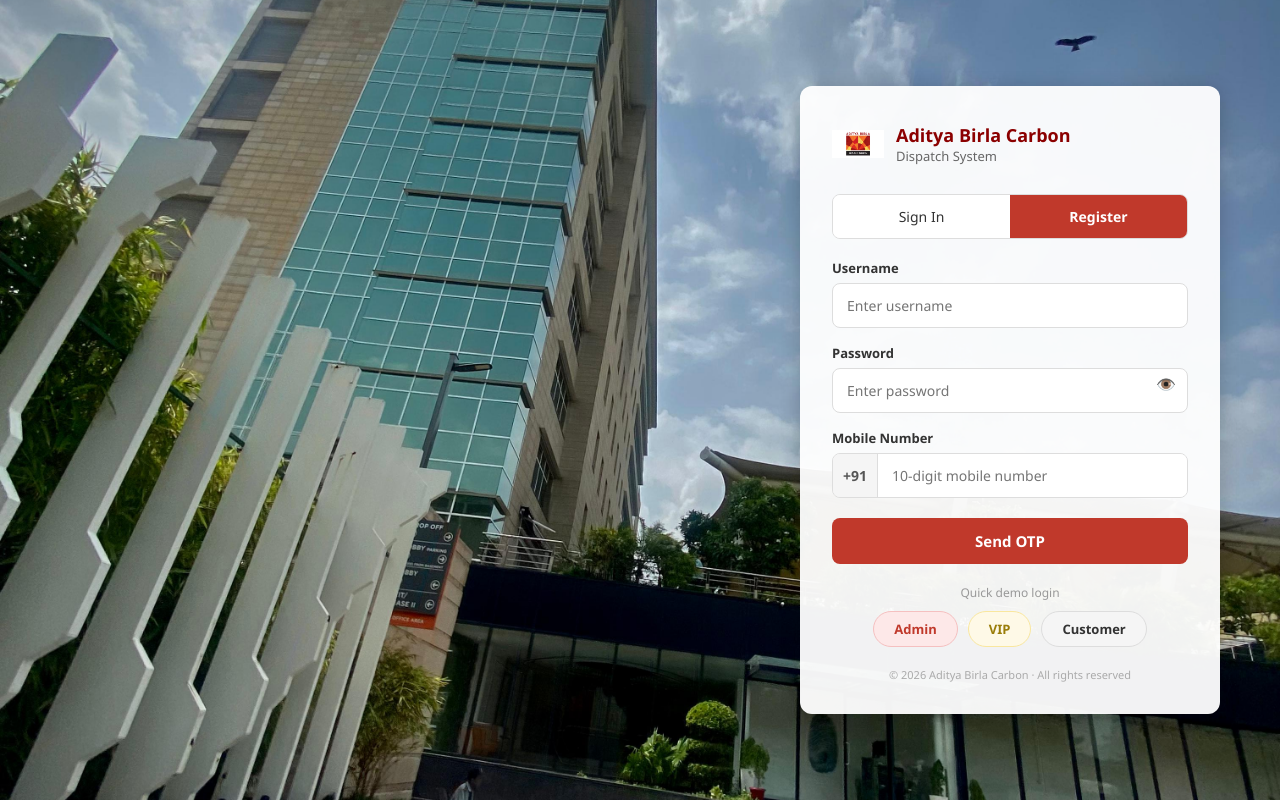
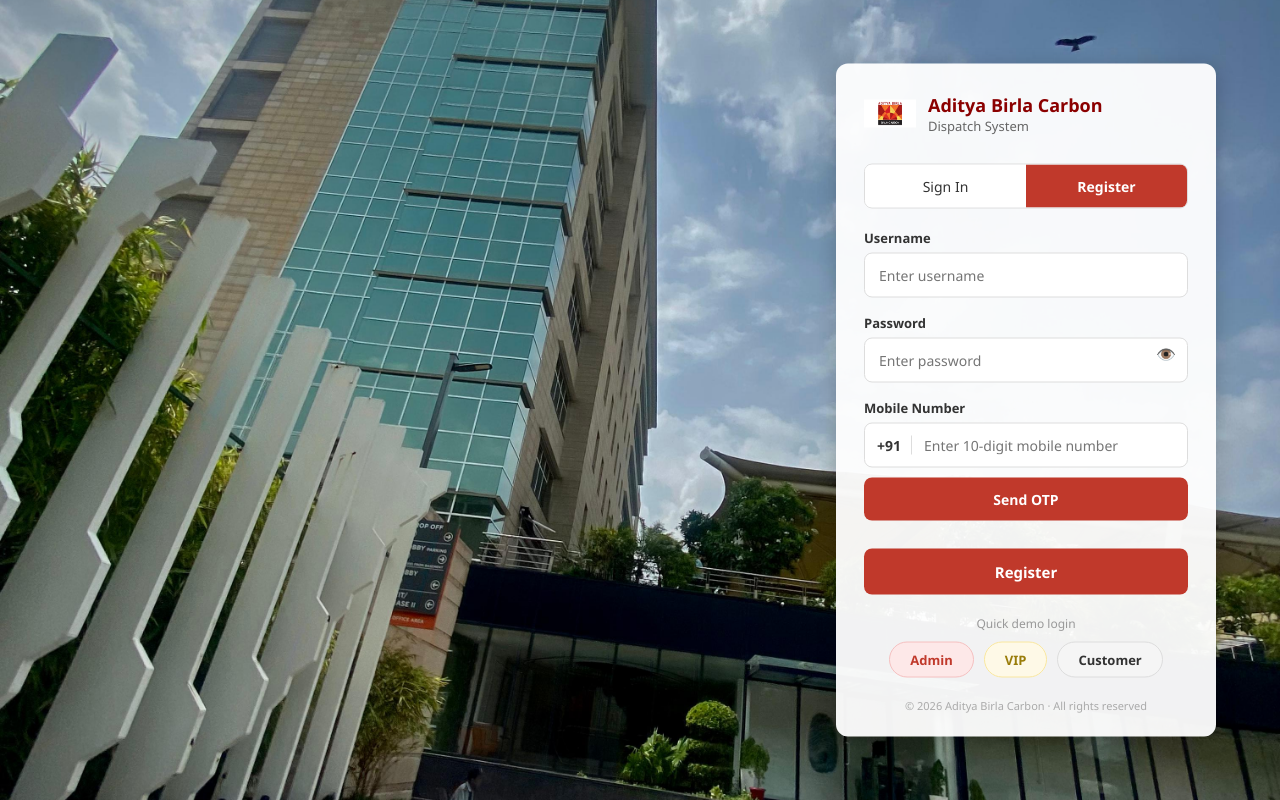
Before and after one commit to misthi0/warehouse-ai-system, a React (Create React App) app in the folder frontend/: page / in a window 1280 px wide. Both pictures are taken after a click on the button "Register". Built offline with nearby package versions, Linux system fonts and the light colour scheme; no server answers.

Commit message:
Connect all frontend pages to backend API

```diff
--- a/frontend/src/pages/login.js
+++ b/frontend/src/pages/login.js
@@ -1,19 +1,22 @@
 import React, { useState } from "react";
 
-const API_BASE_URL = process.env.REACT_APP_API_URL || "http://localhost:5000";
+const API_BASE_URL = process.env.REACT_APP_API_URL || "http://localhost:8000";
 
 function Login() {
   const [activeTab, setActiveTab] = useState("signin");
   const [username, setUsername] = useState("");
   const [password, setPassword] = useState("");
-  const [mobile, setMobile] = useState("");
   const [showPassword, setShowPassword] = useState(false);
   const [loading, setLoading] = useState(false);
   const [error, setError] = useState("");
+
+  // OTP states (only for Register tab)
+  const [mobile, setMobile] = useState("");
   const [otpSent, setOtpSent] = useState(false);
+  const [otpValue, setOtpValue] = useState("");
   const [generatedOtp, setGeneratedOtp] = useState("");
-  const [enteredOtp, setEnteredOtp] = useState("");
-  const [registrationSuccess, setRegistrationSuccess] = useState(false);
+  const [otpVerified, setOtpVerified] = useState(false);
+  const [otpError, setOtpError] = useState("");
 
   const redirectByRole = (role) => {
     if (role === "admin") window.location.href = "/dashboard";
@@ -24,7 +27,10 @@
   const handleLogin = async (e) => {
     e.preventDefault();
     setError("");
-    if (!username || !password) { setError("Please enter username and password"); return; }
+    if (!username || !password) {
+      setError("Please enter username and password");
+      return;
+    }
     setLoading(true);
     try {
       const response = await fetch(`${API_BASE_URL}/api/auth/login`, {
@@ -35,8 +41,8 @@
       const data = await response.json();
       if (!response.ok) throw new Error(data.message || "Login failed");
      localStorage.setItem("token", data.token);
-      localStorage.setItem("role", data.role);
-      localStorage.setItem("username", data.username);
+localStorage.setItem("role", data.user?.role || data.role);
+localStorage.setItem("username", data.user?.username || data.username);
       redirectByRole(data.role);
     } catch (err) {
       setError(err.message || "Login failed. Please try again.");
@@ -45,54 +51,79 @@
     }
   };
 
-  const handleSendOtp = (e) => {
+  const handleSendOtp = () => {
+    setOtpError("");
+    if (!mobile || mobile.length < 10) {
+      setOtpError("Please enter a valid 10-digit mobile number");
+      return;
+    }
+    const otp = Math.floor(1000 + Math.random() * 9000).toString();
+    setGeneratedOtp(otp);
+    setOtpSent(true);
+    setOtpValue("");
+    setOtpVerified(false);
+  };
+
+  const handleVerifyOtp = () => {
+    if (otpValue === generatedOtp) {
+      setOtpVerified(true);
+      setOtpError("");
+    } else {
+      setOtpError("❌ Wrong OTP. Please try again.");
+    }
+  };
+
+  const handleRegister = async (e) => {
     e.preventDefault();
     setError("");
-    if (!username || !password) { setError("Please enter username and password"); return; }
-    if (!mobile || mobile.length !== 10 || !/^[6-9]\d{9}$/.test(mobile)) {
-      setError("Please enter a valid 10-digit Indian mobile number");
+    if (!username || !password) {
+      setError("Please enter username and password");
       return;
     }
-    const otp = String(Math.floor(1000 + Math.random() * 9000));
-    setGeneratedOtp(otp);
-    setOtpSent(true);
-    setError("");
-    console.log("🔐 OTP for testing:", otp);
-    alert(`OTP sent to +91 ${mobile}\n\nFor testing: ${otp}`);
-  };
-
-  const handleVerifyOtp = (e) => {
-    e.preventDefault();
-    setError("");
-    if (enteredOtp !== generatedOtp) {
-      setError("❌ Invalid OTP. Please try again.");
+    if (!otpVerified) {
+      setError("Please verify your mobile number first");
       return;
     }
-    setRegistrationSuccess(true);
+    setLoading(true);
+    try {
+      const response = await fetch(`${API_BASE_URL}/api/auth/register`, {
+        method: "POST",
+        headers: { "Content-Type": "application/json" },
+        body: JSON.stringify({ username, password, role: "customer" }),
+      });
+      const data = await response.json();
+      if (!response.ok) throw new Error(data.detail || data.message || "Registration failed");
+      alert("✅ Registration successful! Please sign in.");
+      setActiveTab("signin");
+      setMobile("");
+      setOtpSent(false);
+      setOtpVerified(false);
+      setOtpValue("");
+    } catch (err) {
+      setError(err.message || "Registration failed.");
+    } finally {
+      setLoading(false);
+    }
   };
 
 const handleDemoLogin = (role) => {
-    localStorage.setItem("role", role);
-    localStorage.setItem("username", role);
-    localStorage.setItem("token", "demo-token");
-    redirectByRole(role);
+    const credentials = {
+      admin: { username: "admin", password: "admin123" },
+      vip: { username: "vip", password: "vip123" },
+      customer: { username: "customer", password: "customer123" },
     };
-
-  const resetRegister = () => {
-    setOtpSent(false);
-    setRegistrationSuccess(false);
-    setGeneratedOtp("");
-    setEnteredOtp("");
-    setMobile("");
-    setUsername("");
-    setPassword("");
-    setError("");
+    const cred = credentials[role];
+    setUsername(cred.username);
+    setPassword(cred.password);
+    setActiveTab("signin");
+    setError(`Demo credentials filled for ${role}. Click Sign In to continue.`);
   };
 
   return (
     <div style={styles.container}>
       <div style={styles.card}>
-        {/* Logo */}
+
+        {/* Logo + Title */}
         <div style={styles.header}>
           <img src="/logo-abc.png" alt="Aditya Birla Carbon" style={styles.logo} />
           <div>
@@ -105,7 +136,7 @@
         <div style={styles.tabRow}>
           <button
             style={activeTab === "signin" ? styles.tabActive : styles.tabInactive}
-            onClick={() => { setActiveTab("signin"); setError(""); resetRegister(); }}
+            onClick={() => { setActiveTab("signin"); setError(""); }}
           >
             Sign In
           </button>
@@ -120,16 +151,26 @@
         {/* Error */}
         {error && <div style={styles.error}>{error}</div>}
 
-        {/* SIGN IN */}
+        {/* SIGN IN FORM */}
         {activeTab === "signin" && (
           <form onSubmit={handleLogin}>
             <label style={styles.label}>Username</label>
-            <input type="text" placeholder="Enter username" value={username}
-              onChange={(e) => setUsername(e.target.value)} style={styles.input} />
+            <input
+              type="text"
+              placeholder="Enter username"
+              value={username}
+              onChange={(e) => setUsername(e.target.value)}
+              style={styles.input}
+            />
             <label style={styles.label}>Password</label>
             <div style={styles.passwordWrapper}>
-              <input type={showPassword ? "text" : "password"} placeholder="Enter password"
-                value={password} onChange={(e) => setPassword(e.target.value)} style={styles.input} />
+              <input
+                type={showPassword ? "text" : "password"}
+                placeholder="Enter password"
+                value={password}
+                onChange={(e) => setPassword(e.target.value)}
+                style={styles.input}
+              />
               <span onClick={() => setShowPassword(!showPassword)} style={styles.eyeIcon}>
                 {showPassword ? "🙈" : "👁️"}
               </span>
@@ -140,73 +181,113 @@
           </form>
         )}
 
-        {/* REGISTER */}
+        {/* REGISTER FORM */}
         {activeTab === "register" && (
-          <>
-            {registrationSuccess ? (
-              <div style={styles.successCard}>
-                <div style={styles.successIcon}>✅</div>
-                <h3 style={styles.successTitle}>Registration Successful!</h3>
-                <p style={styles.successSub}>Your account has been created successfully.</p>
-                <p style={styles.successMobile}>Mobile: +91 {mobile}</p>
-                <button onClick={() => { setActiveTab("signin"); resetRegister(); }} style={styles.submitBtn}>
-                  Go to Sign In
-                </button>
-              </div>
-            ) : !otpSent ? (
-              <form onSubmit={handleSendOtp}>
+          <form onSubmit={handleRegister}>
             <label style={styles.label}>Username</label>
-                <input type="text" placeholder="Enter username" value={username}
-                  onChange={(e) => setUsername(e.target.value)} style={styles.input} />
+            <input
+              type="text"
+              placeholder="Enter username"
+              value={username}
+              onChange={(e) => setUsername(e.target.value)}
+              style={styles.input}
+            />
+
             <label style={styles.label}>Password</label>
             <div style={styles.passwordWrapper}>
-                  <input type={showPassword ? "text" : "password"} placeholder="Enter password"
-                    value={password} onChange={(e) => setPassword(e.target.value)} style={styles.input} />
+              <input
+                type={showPassword ? "text" : "password"}
+                placeholder="Enter password"
+                value={password}
+                onChange={(e) => setPassword(e.target.value)}
+                style={styles.input}
+              />
               <span onClick={() => setShowPassword(!showPassword)} style={styles.eyeIcon}>
                 {showPassword ? "🙈" : "👁️"}
               </span>
             </div>
+
+            {/* Mobile Number */}
             <label style={styles.label}>Mobile Number</label>
-                <div style={styles.mobileWrapper}>
-                  <span style={styles.mobilePrefix}>+91</span>
-                  <input type="tel" placeholder="10-digit mobile number" value={mobile}
-                    maxLength={10} onChange={(e) => setMobile(e.target.value.replace(/\D/g, ""))}
-                    style={styles.mobileInput} />
+            <div style={styles.mobileRow}>
+              <span style={styles.countryCode}>+91</span>
+              <input
+                type="tel"
+                placeholder="Enter 10-digit mobile number"
+                value={mobile}
+                onChange={(e) => {
+                  setMobile(e.target.value.replace(/\D/g, "").slice(0, 10));
+                  setOtpSent(false);
+                  setOtpVerified(false);
+                  setOtpError("");
+                }}
+                style={styles.mobileInput}
+                maxLength={10}
+              />
             </div>
-                <button type="submit" style={styles.submitBtn}>Send OTP</button>
-              </form>
-            ) : (
-              <form onSubmit={handleVerifyOtp}>
-                <div style={styles.otpInfoBox}>
-                  <p style={styles.otpInfoText}>OTP sent to <strong>+91 {mobile}</strong></p>
-                  <p style={styles.otpInfoSub}>Enter the 4-digit OTP below</p>
+
+            {/* Send OTP button */}
+            {!otpSent && !otpVerified && (
+              <button
+                type="button"
+                onClick={handleSendOtp}
+                style={styles.sendOtpBtn}
+              >
+                Send OTP
+              </button>
+            )}
+
+            {/* OTP sent — show OTP inline */}
+            {otpSent && !otpVerified && (
+              <div style={styles.otpBox}>
+                <p style={styles.otpSuccessMsg}>
+                  ✅ OTP sent successfully to +91 {mobile}
+                </p>
+                <div style={styles.otpDisplay}>
+                  Your OTP: <strong style={styles.otpNumber}>{generatedOtp}</strong>
                 </div>
-                <label style={styles.label}>Enter OTP</label>
-                <input type="tel" placeholder="Enter 4-digit OTP" value={enteredOtp}
-                  maxLength={4} onChange={(e) => setEnteredOtp(e.target.value.replace(/\D/g, ""))}
-                  style={{ ...styles.input, letterSpacing: "8px", fontSize: "20px", textAlign: "center" }} />
-                <button type="submit" style={styles.submitBtn}>Verify OTP & Register</button>
-                <button type="button"
-                  onClick={() => { setOtpSent(false); setEnteredOtp(""); setError(""); }}
-                  style={styles.backBtn}>
-                  ← Change Mobile Number
+                <input
+                  type="text"
+                  placeholder="Enter 4-digit OTP"
+                  value={otpValue}
+                  onChange={(e) => setOtpValue(e.target.value.replace(/\D/g, "").slice(0, 4))}
+                  style={styles.otpInput}
+                  maxLength={4}
+                />
+                {otpError && <p style={styles.otpError}>{otpError}</p>}
+                <div style={{ display: "flex", gap: "8px" }}>
+                  <button type="button" onClick={handleVerifyOtp} style={styles.verifyBtn}>
+                    Verify OTP
+                  </button>
+                  <button type="button" onClick={handleSendOtp} style={styles.resendBtn}>
+                    Resend OTP
+                  </button>
+                </div>
+              </div>
+            )}
+
+            {/* Verified */}
+            {otpVerified && (
+              <p style={styles.verifiedMsg}>✅ Mobile number verified!</p>
+            )}
+
+            <button
+              type="submit"
+              style={{ ...styles.submitBtn, marginTop: "14px" }}
+              disabled={loading}
+            >
+              {loading ? "Please wait..." : "Register"}
             </button>
           </form>
         )}
-          </>
-        )}
 
-        {/* Demo Login */}
-        {!registrationSuccess && (
-          <>
+        {/* Quick Demo Login */}
         <p style={styles.demoLabel}>Quick demo login</p>
         <div style={styles.demoRow}>
           <button style={styles.adminBtn} onClick={() => handleDemoLogin("admin")}>Admin</button>
           <button style={styles.vipBtn} onClick={() => handleDemoLogin("vip")}>VIP</button>
           <button style={styles.customerBtn} onClick={() => handleDemoLogin("customer")}>Customer</button>
         </div>
-          </>
-        )}
 
         <p style={styles.footer}>© 2026 Aditya Birla Carbon · All rights reserved</p>
       </div>
@@ -216,46 +297,131 @@
 
 const styles = {
   container: {
-    minHeight: "100vh", display: "flex", alignItems: "center",
-    justifyContent: "flex-end", paddingRight: "60px",
+    minHeight: "100vh",
+    position: "relative",
+    display: "flex",
+    alignItems: "flex-end",
+    justifyContent: "flex-end",
+    paddingRight: "10%",
+    paddingBottom: "8%",
     backgroundImage: "url('/imagebuilding.png')",
-    backgroundSize: "cover", backgroundPosition: "center", backgroundRepeat: "no-repeat",
+    backgroundSize: "cover",
+    backgroundPosition: "center",
+    backgroundRepeat: "no-repeat",
   },
  card: {
-    backgroundColor: "rgba(255,255,255,0.95)", borderRadius: "12px", padding: "32px",
-    width: "100%", maxWidth: "420px", boxShadow: "0 4px 20px rgba(0,0,0,0.2)",
+    backgroundColor: "rgba(255,255,255,0.95)",
+    borderRadius: "12px",
+    padding: "24px 28px",
+    width: "100%",
+    maxWidth: "380px",
+    boxShadow: "0 4px 20px rgba(0,0,0,0.2)",
+    position: "absolute",
+    right: "5%",
+    top: "50%",
+    transform: "translateY(-50%)",
+    maxHeight: "90vh",
+    overflowY: "auto",
   },
-  header:          { display: "flex", alignItems: "center", gap: "12px", marginBottom: "24px" },
-  logo:            { width: "52px", height: "52px", objectFit: "contain" },
-  title:           { margin: 0, fontSize: "18px", fontWeight: "700", color: "#8B0000" },
-  subtitle:        { margin: 0, fontSize: "13px", color: "#666" },
-  tabRow:          { display: "flex", marginBottom: "20px", borderRadius: "8px", overflow: "hidden", border: "1px solid #ddd" },
-  tabActive:       { flex: 1, padding: "12px", backgroundColor: "#C0392B", color: "#fff", border: "none", cursor: "pointer", fontWeight: "600", fontSize: "14px" },
-  tabInactive:     { flex: 1, padding: "12px", backgroundColor: "#fff", color: "#333", border: "none", cursor: "pointer", fontWeight: "500", fontSize: "14px" },
-  error:           { backgroundColor: "#fdecea", color: "#C0392B", padding: "10px 14px", borderRadius: "6px", fontSize: "13px", marginBottom: "12px" },
-  label:           { fontSize: "13px", fontWeight: "600", color: "#333", marginBottom: "6px", display: "block" },
-  input:           { padding: "12px 14px", borderRadius: "8px", border: "1px solid #ddd", fontSize: "14px", marginBottom: "16px", outline: "none", width: "100%", boxSizing: "border-box", display: "block" },
+  header: { display: "flex", alignItems: "center", gap: "12px", marginBottom: "24px" },
+  logo: { width: "52px", height: "52px", objectFit: "contain" },
+  title: { margin: 0, fontSize: "18px", fontWeight: "700", color: "#8B0000" },
+  subtitle: { margin: 0, fontSize: "13px", color: "#666" },
+  tabRow: {
+    display: "flex", marginBottom: "20px",
+    borderRadius: "8px", overflow: "hidden", border: "1px solid #ddd",
+  },
+  tabActive: {
+    flex: 1, padding: "12px", backgroundColor: "#C0392B", color: "#fff",
+    border: "none", cursor: "pointer", fontWeight: "600", fontSize: "14px",
+  },
+  tabInactive: {
+    flex: 1, padding: "12px", backgroundColor: "#fff", color: "#333",
+    border: "none", cursor: "pointer", fontWeight: "500", fontSize: "14px",
+  },
+  error: {
+    backgroundColor: "#eef2ff", color: "#3B5BDB", padding: "10px 14px",
+    borderRadius: "6px", fontSize: "13px", marginBottom: "12px",
+  },
+  label: { fontSize: "13px", fontWeight: "600", color: "#333", marginBottom: "6px", display: "block" },
+  input: {
+    padding: "12px 14px", borderRadius: "8px", border: "1px solid #ddd",
+    fontSize: "14px", marginBottom: "16px", outline: "none",
+    width: "100%", boxSizing: "border-box", display: "block",
+  },
   passwordWrapper: { position: "relative", marginBottom: "8px" },
-  eyeIcon:         { position: "absolute", right: "12px", top: "35%", transform: "translateY(-50%)", cursor: "pointer", fontSize: "16px" },
-  mobileWrapper:   { display: "flex", alignItems: "center", border: "1px solid #ddd", borderRadius: "8px", marginBottom: "16px", overflow: "hidden" },
-  mobilePrefix:    { backgroundColor: "#f5f5f5", padding: "12px 10px", fontSize: "14px", fontWeight: "600", color: "#555", borderRight: "1px solid #ddd" },
-  mobileInput:     { flex: 1, padding: "12px 14px", border: "none", fontSize: "14px", outline: "none" },
-  submitBtn:       { padding: "13px", backgroundColor: "#C0392B", color: "#fff", border: "none", borderRadius: "8px", fontSize: "15px", fontWeight: "600", cursor: "pointer", width: "100%", marginTop: "4px" },
-  backBtn:         { padding: "10px", backgroundColor: "transparent", color: "#666", border: "1px solid #ddd", borderRadius: "8px", fontSize: "13px", cursor: "pointer", width: "100%", marginTop: "8px" },
-  otpInfoBox:      { backgroundColor: "#eef2ff", borderRadius: "8px", padding: "14px", marginBottom: "16px", textAlign: "center" },
-  otpInfoText:     { margin: 0, fontSize: "14px", color: "#333" },
-  otpInfoSub:      { margin: "4px 0 0", fontSize: "12px", color: "#888" },
-  successCard:     { textAlign: "center", padding: "16px 0" },
-  successIcon:     { fontSize: "48px", marginBottom: "12px" },
-  successTitle:    { margin: "0 0 8px", fontSize: "18px", fontWeight: "700", color: "#27AE60" },
-  successSub:      { margin: "0 0 8px", color: "#555", fontSize: "13px" },
-  successMobile:   { margin: "0 0 20px", color: "#888", fontSize: "13px" },
-  demoLabel:       { textAlign: "center", color: "#999", fontSize: "12px", margin: "20px 0 10px" },
-  demoRow:         { display: "flex", gap: "10px", justifyContent: "center", marginBottom: "20px" },
-  adminBtn:        { padding: "8px 20px", backgroundColor: "#fde8e8", color: "#C0392B", border: "1px solid #f5c0c0", borderRadius: "20px", cursor: "pointer", fontWeight: "600", fontSize: "13px" },
-  vipBtn:          { padding: "8px 20px", backgroundColor: "#fef9e7", color: "#9a7d0a", border: "1px solid #f9e79f", borderRadius: "20px", cursor: "pointer", fontWeight: "600", fontSize: "13px" },
-  customerBtn:     { padding: "8px 20px", backgroundColor: "#f5f5f5", color: "#333", border: "1px solid #ddd", borderRadius: "20px", cursor: "pointer", fontWeight: "600", fontSize: "13px" },
-  footer:          { textAlign: "center", color: "#aaa", fontSize: "11px", marginTop: "8px" },
+  eyeIcon: {
+    position: "absolute", right: "12px", top: "35%",
+    transform: "translateY(-50%)", cursor: "pointer", fontSize: "16px",
+  },
+  mobileRow: {
+    display: "flex", alignItems: "center", gap: "8px",
+    border: "1px solid #ddd", borderRadius: "8px",
+    padding: "4px 12px", marginBottom: "10px", backgroundColor: "#fff",
+  },
+  countryCode: {
+    fontSize: "14px", fontWeight: "600", color: "#333",
+    borderRight: "1px solid #ddd", paddingRight: "10px",
+  },
+  mobileInput: {
+    border: "none", outline: "none", fontSize: "14px",
+    flex: 1, padding: "8px 4px", backgroundColor: "transparent",
+  },
+  sendOtpBtn: {
+    width: "100%", padding: "12px", backgroundColor: "#C0392B",
+    color: "#fff", border: "none", borderRadius: "8px",
+    fontSize: "14px", fontWeight: "600", cursor: "pointer", marginBottom: "14px",
+  },
+  otpBox: {
+    backgroundColor: "#f9f9f9", border: "1px solid #e0e0e0",
+    borderRadius: "10px", padding: "14px 16px", marginBottom: "10px",
+  },
+  otpSuccessMsg: {
+    color: "#27AE60", fontSize: "13px", fontWeight: "600", margin: "0 0 8px",
+  },
+  otpDisplay: {
+    backgroundColor: "#fef9e7", border: "1px solid #f9e79f",
+    borderRadius: "8px", padding: "10px 14px", marginBottom: "12px",
+    fontSize: "13px", color: "#7d6608", textAlign: "center",
+  },
+  otpNumber: { fontSize: "22px", letterSpacing: "8px", color: "#8B0000" },
+  otpInput: {
+    width: "100%", boxSizing: "border-box", padding: "10px 12px",
+    borderRadius: "8px", border: "1px solid #ddd", fontSize: "18px",
+    letterSpacing: "6px", textAlign: "center", marginBottom: "10px", outline: "none",
+  },
+  otpError: { color: "#C0392B", fontSize: "12px", margin: "0 0 8px" },
+  verifyBtn: {
+    flex: 1, padding: "9px", backgroundColor: "#C0392B", color: "#fff",
+    border: "none", borderRadius: "8px", cursor: "pointer", fontWeight: "600", fontSize: "13px",
+  },
+  resendBtn: {
+    flex: 1, padding: "9px", backgroundColor: "#f5f5f5", color: "#333",
+    border: "1px solid #ddd", borderRadius: "8px", cursor: "pointer", fontWeight: "600", fontSize: "13px",
+  },
+  verifiedMsg: {
+    color: "#27AE60", fontSize: "13px", fontWeight: "600", margin: "8px 0 4px",
+  },
+  submitBtn: {
+    padding: "13px", backgroundColor: "#C0392B", color: "#fff",
+    border: "none", borderRadius: "8px", fontSize: "15px",
+    fontWeight: "600", cursor: "pointer", width: "100%", marginTop: "4px",
+  },
+  demoLabel: { textAlign: "center", color: "#999", fontSize: "12px", margin: "20px 0 10px" },
+  demoRow: { display: "flex", gap: "10px", justifyContent: "center", marginBottom: "20px" },
+  adminBtn: {
+    padding: "8px 20px", backgroundColor: "#fde8e8", color: "#C0392B",
+    border: "1px solid #f5c0c0", borderRadius: "20px", cursor: "pointer", fontWeight: "600", fontSize: "13px",
+  },
+  vipBtn: {
+    padding: "8px 20px", backgroundColor: "#fef9e7", color: "#9a7d0a",
+    border: "1px solid #f9e79f", borderRadius: "20px", cursor: "pointer", fontWeight: "600", fontSize: "13px",
+  },
+  customerBtn: {
+    padding: "8px 20px", backgroundColor: "#f5f5f5", color: "#333",
+    border: "1px solid #ddd", borderRadius: "20px", cursor: "pointer", fontWeight: "600", fontSize: "13px",
+  },
+  footer: { textAlign: "center", color: "#aaa", fontSize: "11px", marginTop: "8px" },
 };
 
 export default Login;
```
Also changed, not shown: 1 other file (tests, documents, lock files or other folders). Lines whose indentation alone changed are shown as unchanged.
